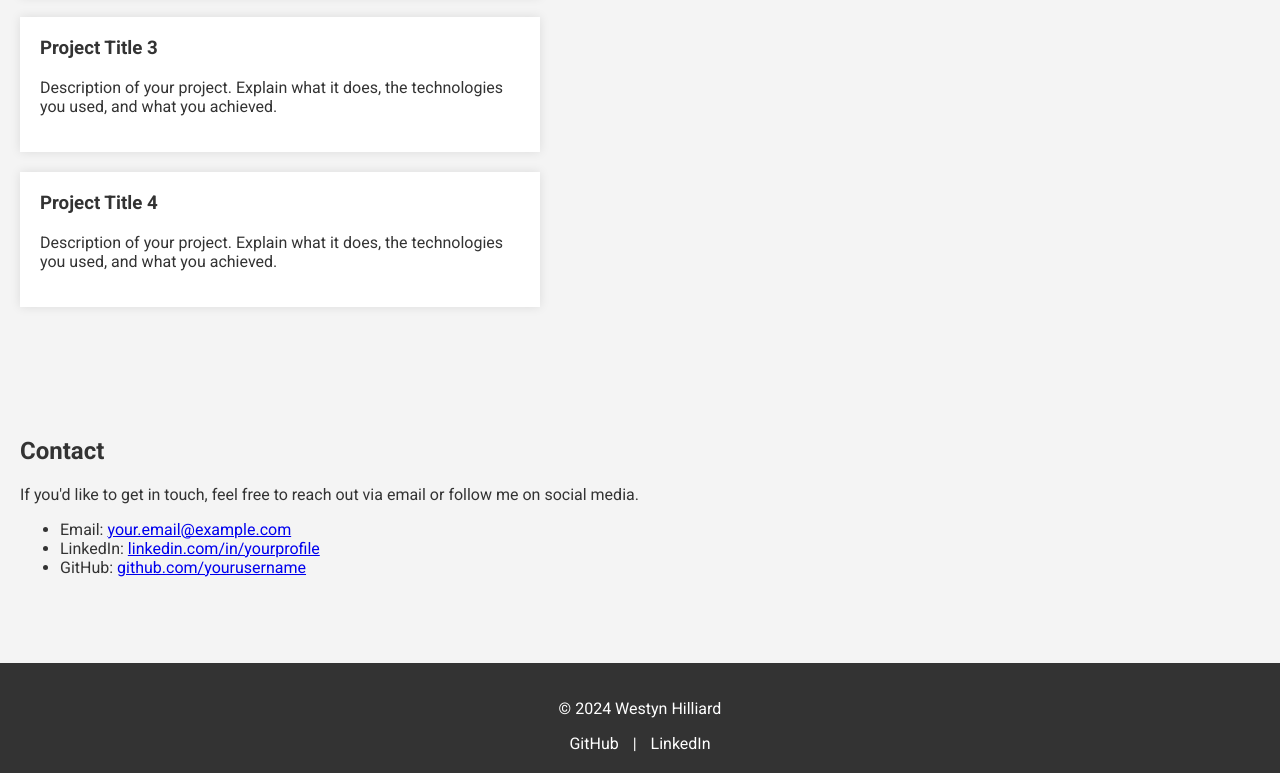
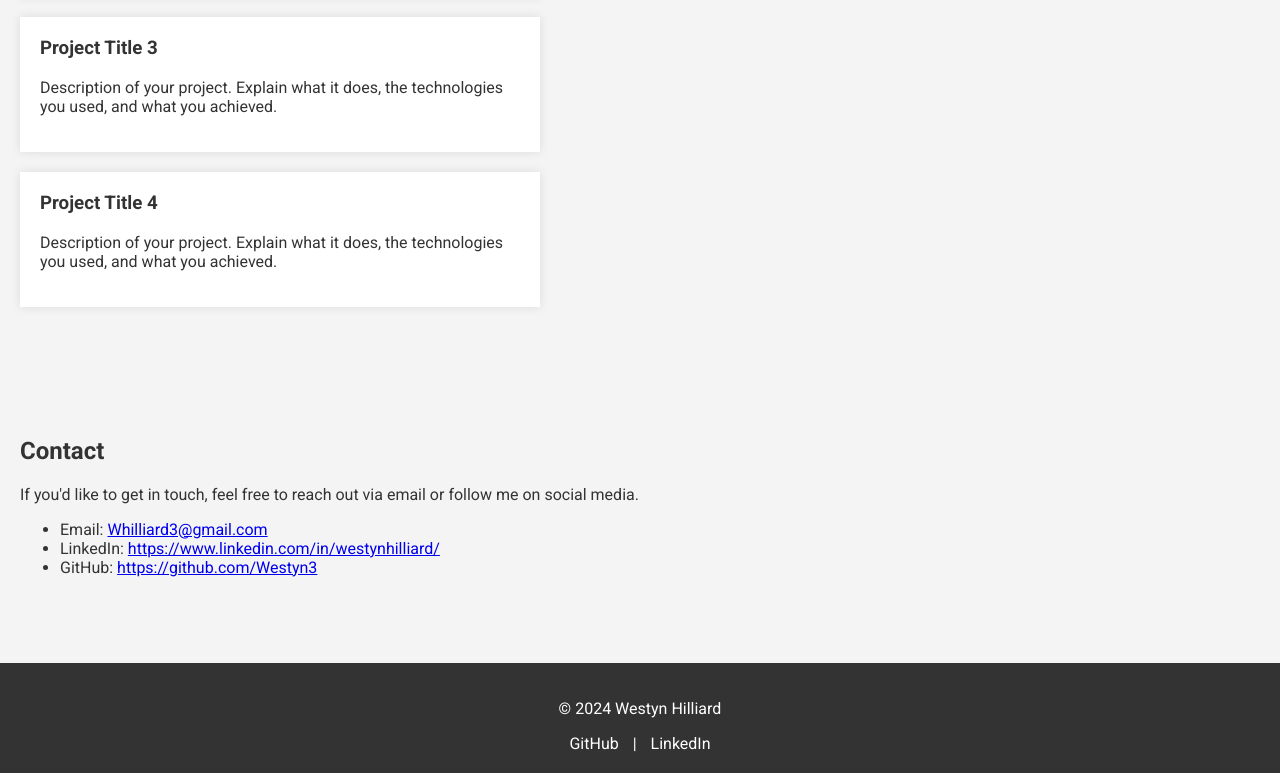
Before and after one commit to Westyn3/Westyn3.github.io, a plain HTML site: page index.html in a window 1280 px wide. Shown: the part 984-1757 px from the top of the page. Drawn offline with Linux system fonts and the light colour scheme.

Commit message:
Update index.html

```diff
--- a/index.html
+++ b/index.html
@@ -90,7 +90,7 @@
     <!-- Header Section -->
     <header>
         <h1>Westyn Hilliard</h1>
-        <p>Data Scientist | Business Enthusiast |</p>
+        <p>Data Scientist | Business Enthusiast</p>
         <nav>
             <a href="#about">About</a>
             <a href="#projects">Projects</a>
@@ -144,9 +144,9 @@ If you’re interested in learning more about my work or discussing potential op
         <h2>Contact</h2>
         <p>If you'd like to get in touch, feel free to reach out via email or follow me on social media.</p>
         <ul>
-            <li>Email: <a href="mailto:Whilliard3@gmail.com">your.email@example.com</a></li>
-            <li>LinkedIn: <a href="https://www.linkedin.com/in/westynhilliard/" target="_blank">linkedin.com/in/yourprofile</a></li>
-            <li>GitHub: <a href="https://github.com/Westyn3" target="_blank">github.com/yourusername</a></li>
+            <li>Email: <a href="mailto:Whilliard3@gmail.com">Whilliard3@gmail.com</a></li>
+            <li>LinkedIn: <a href="https://www.linkedin.com/in/westynhilliard/" target="_blank">https://www.linkedin.com/in/westynhilliard/</a></li>
+            <li>GitHub: <a href="https://github.com/Westyn3" target="_blank">https://github.com/Westyn3</a></li>
         </ul>
     </section>
 
```
